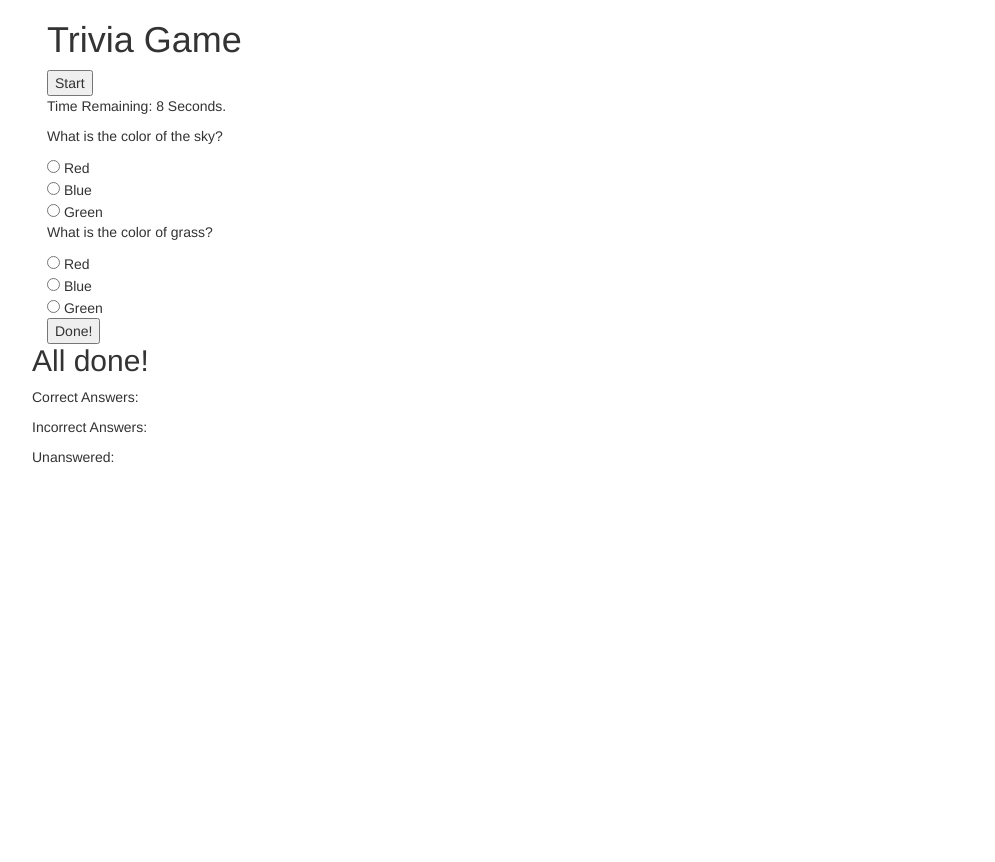
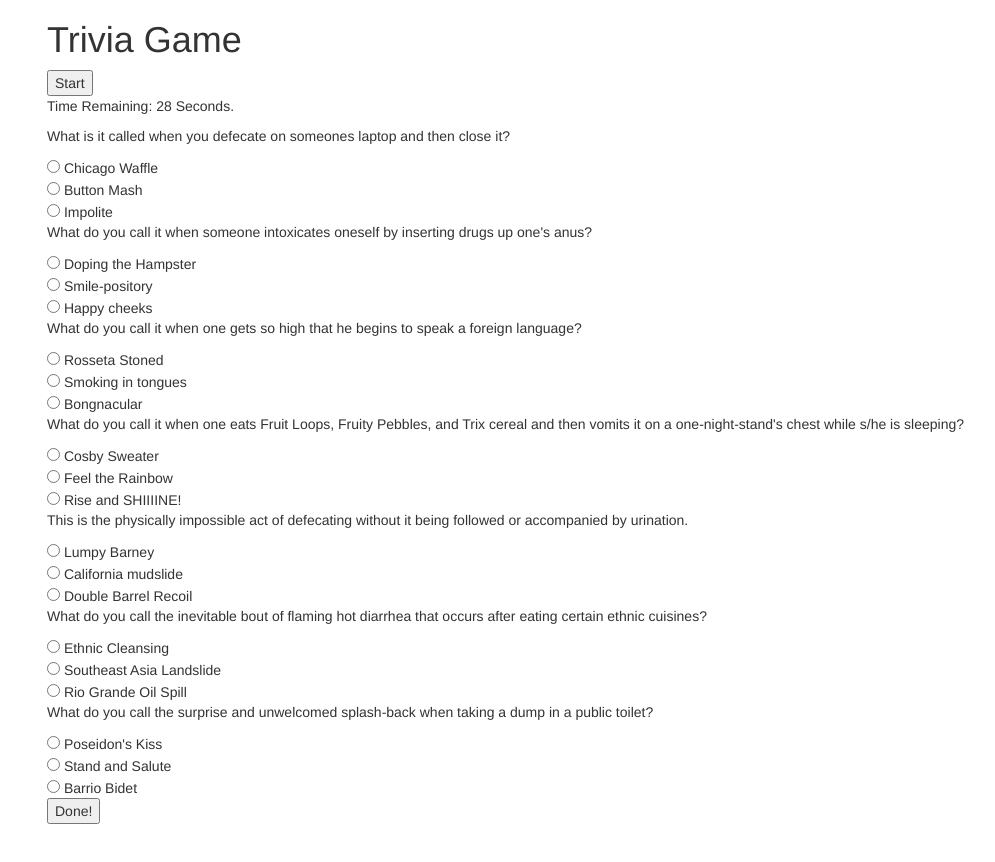
Before and after one commit to parker-west/TriviaGame, a plain HTML site: page index.html in a window 1280 px wide. Both pictures are taken after a click on the button "Start". Shown: the whole page, without its empty margins (23-1018 px from the left). Before the commit the page ends 800 px from the top, so only its background shows below. Drawn offline with nearby package versions, Linux system fonts and the light colour scheme.

Commit message:
final but unfinished

```diff
--- a/assets/css/style.css
+++ b/assets/css/style.css
@@ -6,10 +6,11 @@
 	padding-top: 20px;*/
 }
 
-#quiz {
-	/*visibility: hidden;*/
+#quiz,
+#done {
+	visibility: hidden;
 }
 
 #results {
-	/*visibility: hidden;*/
+	visibility: hidden;
 }
--- a/assets/javascript/app.js
+++ b/assets/javascript/app.js
@@ -9,7 +9,7 @@ console.log("I'm linked.");
 
 //TIMER LOGIC:
 	//VARIABLE: Set starting time.
-	var number = 10;
+	var number = 30;
 
 	//VARIABLE: intervalId will hold setInterval which runs the timer.
 	var intervalId;
@@ -21,7 +21,17 @@ console.log("I'm linked.");
 	//FUNCTION: Start timer and set second interval.
 	function run() {
 		intervalId = setInterval(decrement, 1000);
+		$("#quiz").css("visibility", "visible");
+		$("#done").css("visibility", "visible");
 	}
+
+	function stop() {
+
+      //  Clears our intervalId
+      //  We just pass the name of the interval
+      //  to the clearInterval function.
+      clearInterval(intervalId);
+    }
 
 	// FUNCTION: Decrement timer.
 	function decrement() {
@@ -29,21 +39,65 @@ console.log("I'm linked.");
 
 		//Show the number in the span of the "timer" div.
 		$("#timer > p > span").html(number);
+
+		//If timer reaches zero...
+		if (number === 0) {
+			// ...run the "stop" function...
+			stop();
+			// ...hide "quiz" div...
+			$("#quiz").hide();
+			$("#done").hide();
+			$("#start-button").hide();
+
+			// ...show "results div"
+			$("#results").css("visibility", "visible");
+		}
 	}
 
 
+//QUIZ LOGIC:
+
+	// $("quiz").on("click", function() {	});
 
 
-	//If timer reaches zero...
 
-		// ...run the "stop" function...
+	//if question div input value equals answer then true
+	// if ($("#question-1").('input[name=hampter]:checked').val()) {
+	// 	alert('checked');
+	// }
+	var correctAnswers = 0;
+	var wrongAnwers = 0;
+	var unanswered = 7;
 
-		// ...hide "quiz" div...
+$( "#quiz" ).on( "click", function() {
 
-		// ...show "results div"
+	if ($( "input[name=question-1]:checked" ).val() === "correct") {
+		correctAnswers++;
+		unanswered--;
+		console.log("correct 1--" + correctAnswers);
+	} else if ($( "input[name=question-1]:checked" ).val() === "wrong") {
+		console.log("correct2-- " + correctAnswers);
+		wrongAnwers++;
+		unanswered--;
+	}
 
-//QUIZ LOGIC:
+	if ($( "input[name=question-2]:checked" ).val() === "correct") {
 
+		correctAnswers++;
+		console.log("correct 3--" + correctAnswers);
+		unanswered--;
+	} else if ($( "input[name=question-2]:checked" ).val() === "wrong") {
+		wrongAnwers++;
+		unanswered--;
+		console.log("correct 4--" + correctAnswers);
+	}
+
+
+	console.log("correct " + correctAnswers);
+	console.log("wrong " + wrongAnwers);
+	console.log("unanswered " + unanswered);
+
+});
 
 
 // End of document.ready
--- a/index.html
+++ b/index.html
@@ -26,23 +26,70 @@
 						<p>Time Remaining: <span></span> Seconds.</p>
 					</div>
 					<div id="question-1">
-						<p>What is the color of the sky?</p>
+						<p>What is it called when you defecate on someones laptop and then close it?</p>
 						<form>
-						  <input type="radio" name="gender" value="red"> Red<br>
-						  <input type="radio" name="gender" value="blue"> Blue<br>
-						  <input type="radio" name="gender" value="green"> Green
+						  <input type="radio" name="question-1" value="correct"> Chicago Waffle<br>
+						  <input type="radio" name="question-1" value="wrong"> Button Mash<br>
+						  <input type="radio" name="question-1" value="wrong"> Impolite
 						</form>
 					</div>
 
 
-					<div id="question-2"></div>
-						<p>What is the color of grass?</p>
+					<div id="question-2">
+						<p>What do you call it when someone intoxicates oneself by inserting drugs up one's anus?</p>
 						<form>
-						  <input type="radio" name="gender" value="red"> Red<br>
-						  <input type="radio" name="gender" value="blue"> Blue<br>
-						  <input type="radio" name="gender" value="green"> Green
+						  <input type="radio" name="question-2" value="correct"> Doping the Hampster<br>
+						  <input type="radio" name="question-2" value="wrong"> Smile-pository<br>
+						  <input type="radio" name="question-2" value="wrong"> Happy cheeks
 						</form>
 					</div>
+
+					<div id="question-3">
+						<p>What do you call it when one gets so high that he begins to speak a foreign language?</p>
+						<form>
+						  <input type="radio" name="gender" value="correct"> Rosseta Stoned<br>
+						  <input type="radio" name="gender" value="wrong"> Smoking in tongues<br>
+						  <input type="radio" name="gender" value="wrong"> Bongnacular
+						</form>
+					</div>
+
+					<div id="question-4">
+						<p>What do you call it when one eats Fruit Loops, Fruity Pebbles, and Trix cereal and then vomits it on a one-night-stand's chest while s/he is sleeping?</p>
+						<form>
+						  <input type="radio" name="gender" value="correct"> Cosby Sweater<br>
+						  <input type="radio" name="gender" value="wrong"> Feel the Rainbow<br>
+						  <input type="radio" name="gender" value="wrong"> Rise and SHIIIINE!
+						</form>
+					</div>
+
+					<div id="question-5">
+						<p>This is the physically impossible act of defecating without it being followed or accompanied by urination.</p>
+						<form>
+						  <input type="radio" name="gender" value="correct"> Lumpy Barney<br>
+						  <input type="radio" name="gender" value="wrong"> California mudslide<br>
+						  <input type="radio" name="gender" value="wrong"> Double Barrel Recoil
+						</form>
+					</div>
+
+					<div id="question-6">
+						<p>What do you call the inevitable bout of flaming hot diarrhea that occurs after eating certain ethnic cuisines?</p>
+						<form>
+						  <input type="radio" name="gender" value="correct"> Ethnic Cleansing<br>
+						  <input type="radio" name="gender" value="wrong"> Southeast Asia Landslide<br>
+						  <input type="radio" name="gender" value="wrong"> Rio Grande Oil Spill
+						</form>
+					</div>
+
+					<div id="question-7">
+						<p>What do you call the surprise and unwelcomed splash-back when taking a dump in a public toilet?</p>
+						<form>
+						  <input type="radio" name="gender" value="correct"> Poseidon's Kiss<br>
+						  <input type="radio" name="gender" value="wrong"> Stand and Salute<br>
+						  <input type="radio" name="gender" value="wrong"> Barrio Bidet
+						</form>
+					</div>
+
+
 
 					<button id="done">Done!</button>
 
@@ -53,6 +100,7 @@
 				<p>Correct Answers: <span id="correct"></span></p>
 				<p>Incorrect Answers: <span id="Incorrect"></span></p>
 				<p>Unanswered: <span id="unanswered"></span></p>
+				<p>Bye, Felicia!</p>
 			</div>
 
 
```
